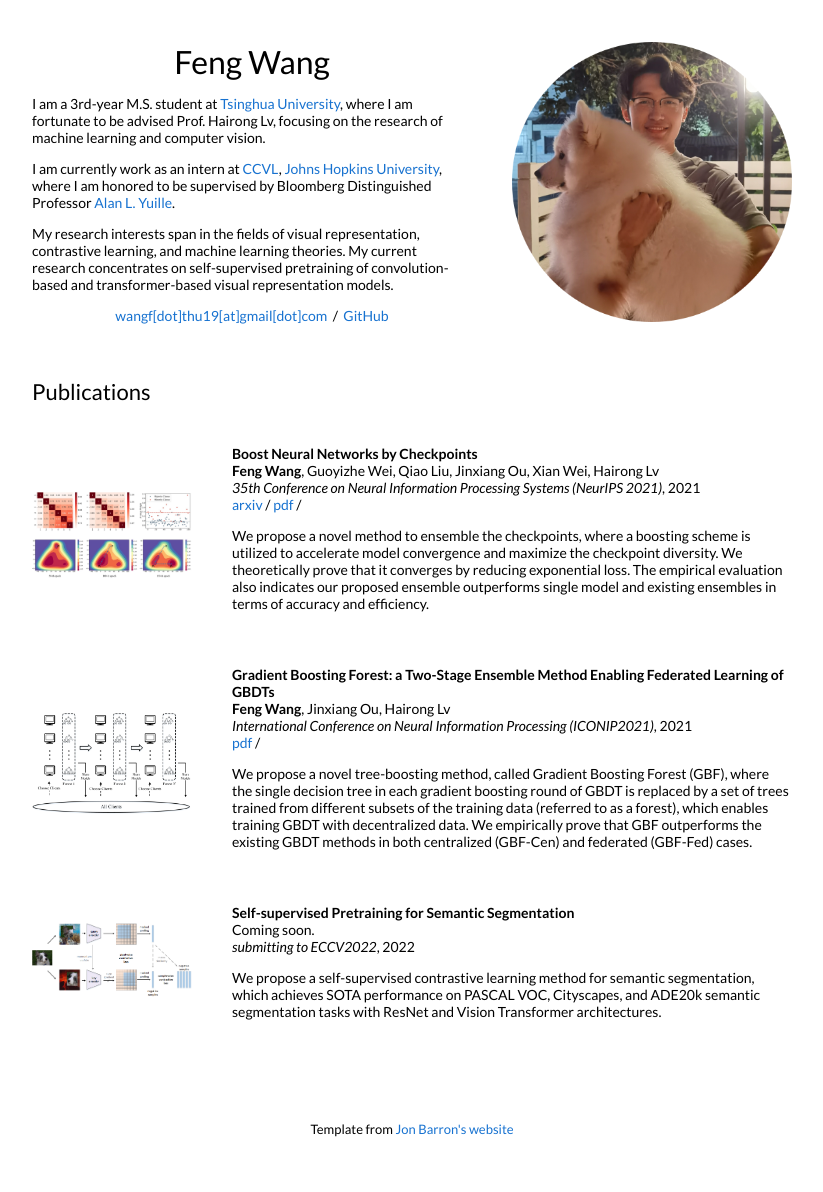
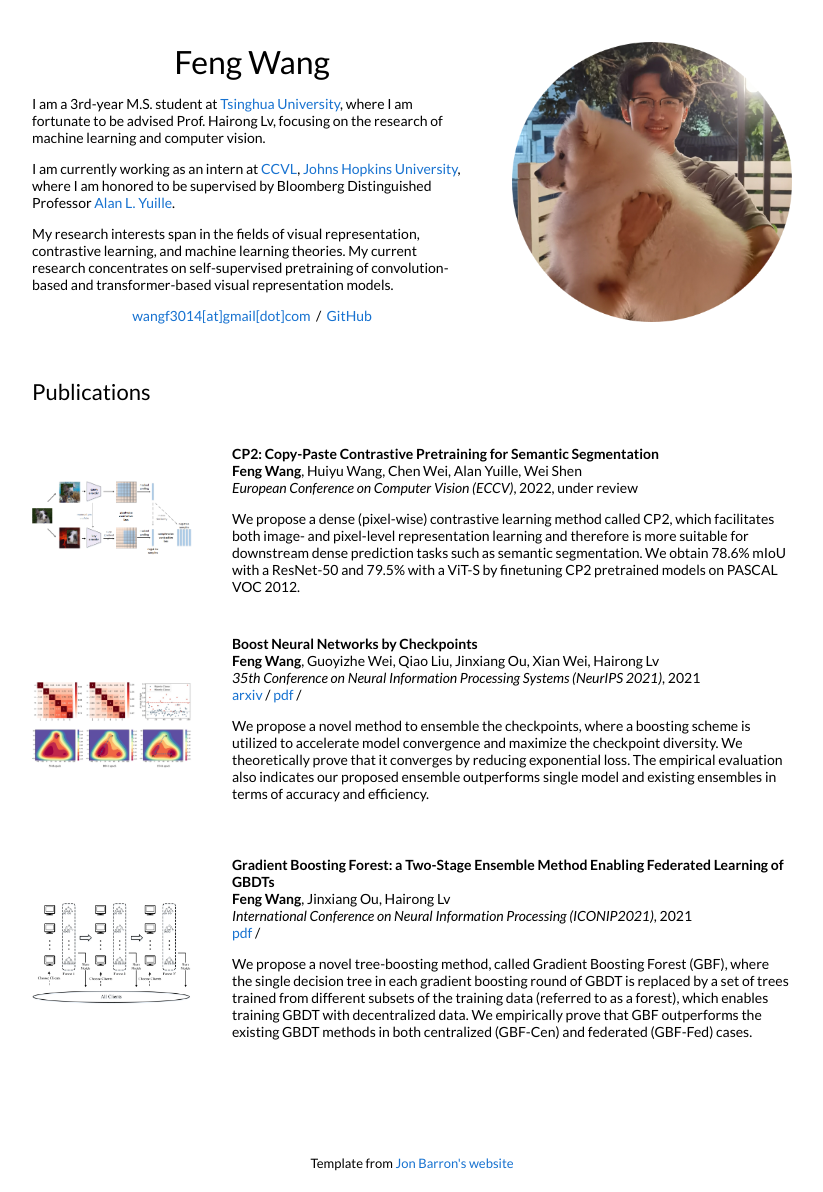
Before and after one commit to feng-wang-thu19/wangf.github.io, a Jekyll site: the page built from _posts/2019-05-29-crv.markdown, in a window 1280 px wide. Shown: the whole page, without its empty margins (228-1051 px from the left). Built offline with Jekyll 4.4.1, drawn with Linux system fonts in a browser that asks for light colours; before the commit the page ends 1158 px from its top, so only the background shows below that.

Commit message:
Update default.html

```diff
--- a/_layouts/default.html
+++ b/_layouts/default.html
@@ -30,13 +30,13 @@
               <p>I am a 3rd-year M.S. student at <a href="https://www.tsinghua.edu.cn/en/">Tsinghua University</a>, where I am fortunate to be advised Prof. Hairong Lv, focusing on the research of machine learning and computer vision.
               </p>
               <p>
-                I am currently work as an intern at <a href="https://ccvl.jhu.edu/">CCVL</a>, <a href="https://www.jhu.edu/">Johns Hopkins University</a>, where I am honored to be supervised by Bloomberg Distinguished Professor <a href="https://www.cs.jhu.edu/~ayuille/">Alan L. Yuille</a>.
+                I am currently working as an intern at <a href="https://ccvl.jhu.edu/">CCVL</a>, <a href="https://www.jhu.edu/">Johns Hopkins University</a>, where I am honored to be supervised by Bloomberg Distinguished Professor <a href="https://www.cs.jhu.edu/~ayuille/">Alan L. Yuille</a>.
               </p>
               <p>
                 My research interests span in the fields of visual representation, contrastive learning, and machine learning theories. My current research concentrates on self-supervised pretraining of convolution-based and transformer-based visual representation models.
               </p>
               <p style="text-align:center">
-                <a href="mailto:wangf.thu19@gmail.com"> wangf[dot]thu19[at]gmail[dot]com</a> &nbsp;/&nbsp;
+                <a href="mailto:wangf3014@gmail.com"> wangf3014[at]gmail[dot]com</a> &nbsp;/&nbsp;
                 <a href="https://github.com/BostonCrayfish">GitHub</a>
               </p>
             </td>
@@ -55,6 +55,22 @@
         </table>
         <table style="width:100%;border:0px;border-spacing:0px;border-collapse:separate;margin-right:auto;margin-left:auto;">
 
+          <tr>
+            <td style="padding:2.5%;width:25%;vertical-align:middle;min-width:120px">
+              <img src="images/thumbnail_3.png" alt="project image" style="width:auto; height:auto; max-width:100%;" />
+            </td>
+            <td style="padding:2.5%;width:75%;vertical-align:middle">
+              <h3>CP2: Copy-Paste Contrastive Pretraining for Semantic Segmentation</h3>
+              <br>
+              <strong>Feng Wang</strong>, Huiyu Wang, Chen Wei, Alan Yuille, Wei Shen
+
+              <br>
+              <em>European Conference on Computer Vision (ECCV)</em>, 2022, under review
+              <br>
+              <p></p>
+              We propose a dense (pixel-wise) contrastive learning method called CP2, which facilitates both image- and pixel-level representation learning and therefore is more suitable for downstream dense prediction tasks such as semantic segmentation. We obtain 78.6% mIoU with a ResNet-50 and 79.5% with a ViT-S by finetuning CP2 pretrained models on PASCAL VOC 2012.
+            </td>
+          </tr>
           {% for post in site.posts %}
           {% for cat in post.categories %}
           {% if cat == 'research' %}
@@ -137,23 +153,6 @@
           {% endfor %}
           {% endfor %}
 
-          <tr>
-            <td style="padding:2.5%;width:25%;vertical-align:middle;min-width:120px">
-              <img src="images/thumbnail_3.png" alt="project image" style="width:auto; height:auto; max-width:100%;" />
-            </td>
-            <td style="padding:2.5%;width:75%;vertical-align:middle">
-              <h3>Self-supervised Pretraining for Semantic Segmentation</h3>
-              <br>
-              Coming soon.
-
-              <br>
-              <em>submitting to ECCV2022</em>, 2022
-              <br>
-              <p></p>
-              We propose a self-supervised contrastive learning method for semantic segmentation, which achieves SOTA performance on PASCAL VOC, Cityscapes, and ADE20k semantic segmentation tasks with ResNet and Vision Transformer architectures.
-            </td>
-          </tr>
-
         </table>
         <br>
         <br>
```
